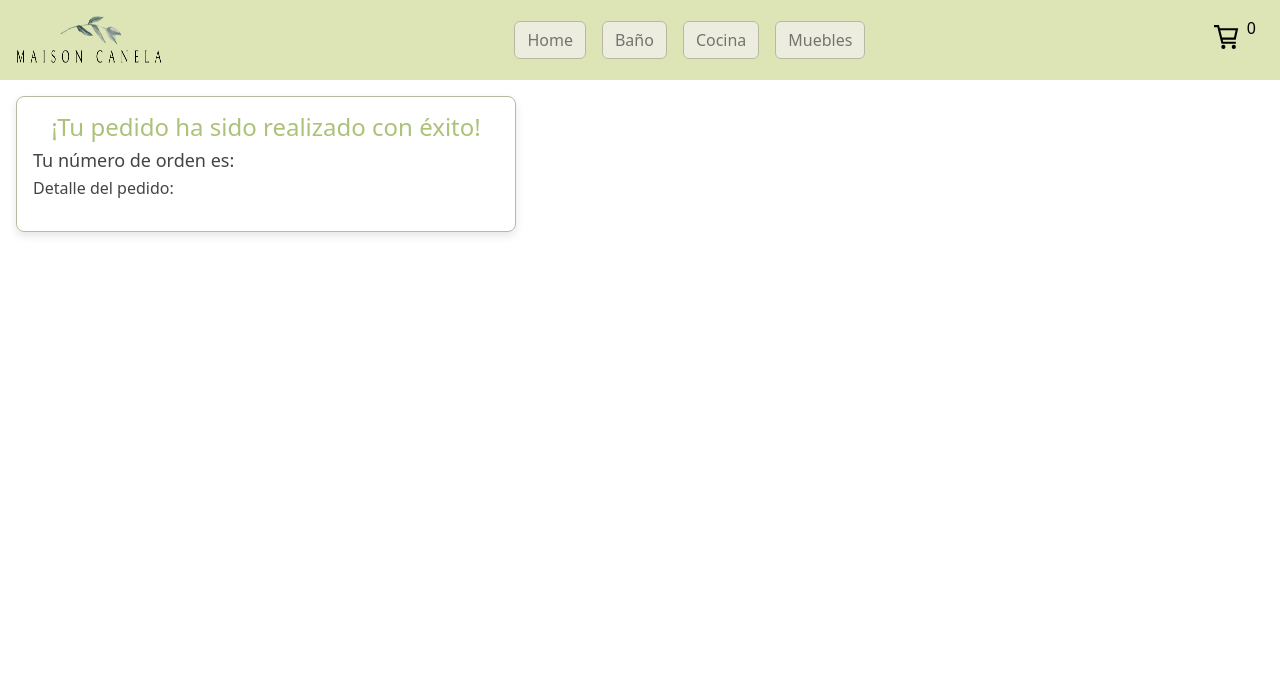
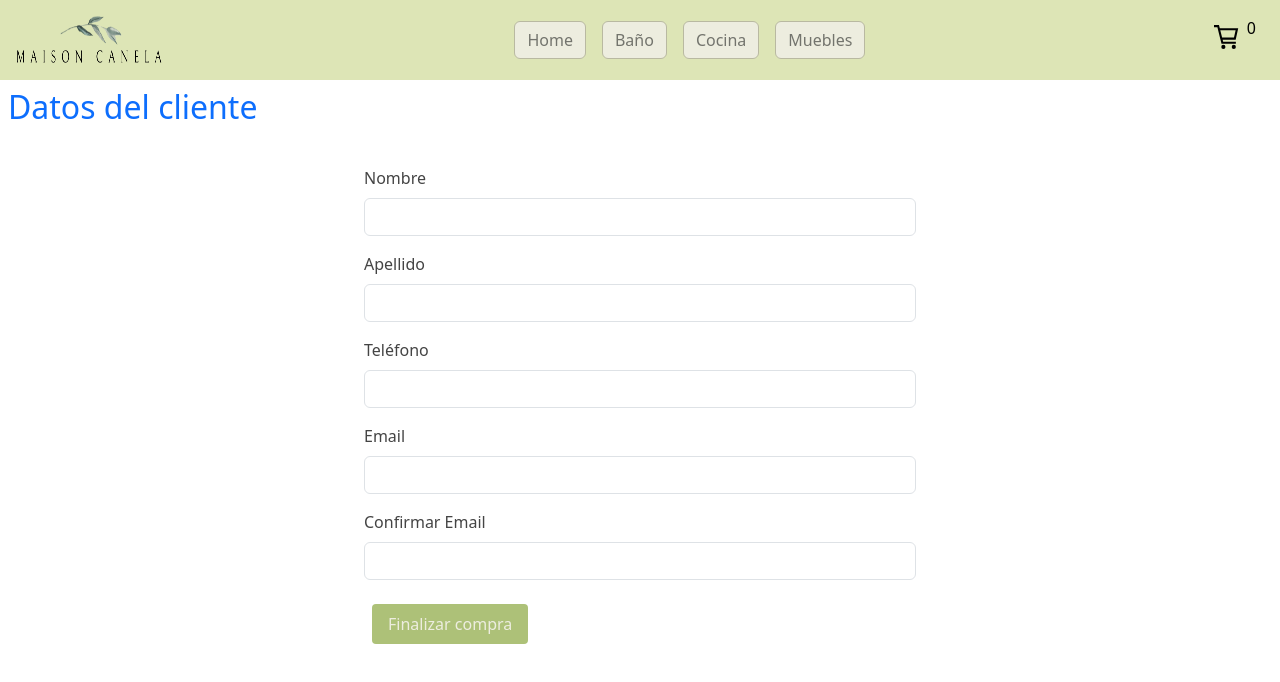
Before and after one commit to LunaHeuguerot/maison-canela, a React (Vite) app: page /confirmar-compra in a window 1280 px wide. Shown: the top 682 px of the page. Built offline with nearby package versions, Linux system fonts and the light colour scheme.

Commit message:
cambios form y firebasecontext

```diff
--- a/src/components/Cart/Cart.jsx
+++ b/src/components/Cart/Cart.jsx
@@ -7,7 +7,7 @@ import "./Cart.css";
 
 export const Cart = () => {
   const navigate = useNavigate();
-  const { cartItems, totalCart, removeItem, updateItemQuantity } = useContext(CartContext);
+  const { cartItems, totalCartItems, removeItem, updateItemQuantity } = useContext(CartContext);
 
   //FORM
   const { addOrderDB } = useContext(FirebaseContext);
@@ -26,13 +26,14 @@ export const Cart = () => {
     } else {
       navigate("/confirmar-compra");
     }
+
   };
 
   //FORM
   const handleForm = (e) => {
     e.preventDefault();
 
-    addOrderDB(cartItems, {name, email}, totalCart);
+    addOrderDB(cartItems, {name, email}, totalCartItems);
 
     setName("");
     setEmail("");
@@ -55,32 +56,14 @@ export const Cart = () => {
             <button onClick={() => removeItem(item.id)}>Eliminar</button>
           </div>
         ))}
-      <p style={{ fontWeight:"bold", color:"#444444", fontSize: "larger" }}>Total del carrito: ${totalCart}</p>
+      <p style={{ fontWeight:"bold", color:"#444444", fontSize: "larger" }}>Total del carrito: ${totalCartItems}</p>
+      <div>
+        <button onClick={handleConfirmOrder}>Confirmar compra</button>
+      </div>
       </div>
 
-      <div className="cart-form">
-        <form onSubmit={handleForm}>
-          <label>
-            Nombre:
-            <input
-              type="text"
-              value={name}
-              onChange={(e) => setName(e.target.value)}
-              />
-          </label>
-          <br />
-          <label>
-            Email:
-            <input
-              type="email"
-              value={email}
-              onChange={(e) => setEmail(e.target.value)}
-              />
-          </label>
-          <br />
-          <button onClick={handleConfirmOrder}>Confirmar compra</button>
-        </form>
-      </div>
+
+
 
     </div>
   );
--- /dev/null
+++ b/src/components/Form/Form.css
@@ -0,0 +1,41 @@
+/* form.css */
+
+.form-container {
+    width: 100%;
+    max-width: 600px;
+    margin: auto;
+  }
+
+  .form-label {
+    display: block;
+    margin-bottom: 8px;
+    color: #444444;
+  }
+
+  .form-input {
+    width: 100%;
+    padding: 8px;
+    margin-bottom: 16px;
+    border: 1px solid #B9B9A1;
+    border-radius: 4px;
+  }
+
+  .form-input.is-invalid {
+    border-color: #dc3545;
+  }
+
+  .form-button {
+    width: auto;
+    color: #EDEDDF;
+    background-color: #ADC178;
+    border-color: #73746D;
+    padding: 8px 16px;
+    border: none;
+    border-radius: 4px;
+    cursor: pointer;
+  }
+
+  .form-button:hover {
+    color: #DDE5B6;
+    background-color: #73746D;
+  }
--- a/src/components/Form/Form.jsx
+++ b/src/components/Form/Form.jsx
@@ -1,44 +1,125 @@
 import { useContext, useState } from "react";
 import { FirebaseContext } from "../../context/FirebaseContext";
 import { CartContext } from "../../context/CartContext";
+import "./Form.css";
 
-export const Form = () => {
-  const { addOrderDB } = useContext(FirebaseContext);
-  const {cartItems, totalCart } = useContext(CartContext);
-  const [name, setName] = useState("");
-  const [email, setEmail] = useState("");
+export const Form = ({ cartItems, totalCartItems }) => {
 
-  const handleForm = (e) => {
-    e.preventDefault();
+    const { addOrderDB } = useContext(FirebaseContext)
+    const { clearCartItems, setTotalQuantity } = useContext(CartContext)
 
-    addOrderDB(cartItems, {name, email}, totalCart);
+    const [name, setName] = useState("")
+    const [surname, setSurname] = useState("")
+    const [phone, setPhone] = useState("")
+    const [email, setEmail] = useState("")
+    const [confirmEmail, setConfirmEmail] = useState("")
+    const [emailError, setEmailError] = useState("")
+    const [orderInfo, setOrderInfo] = useState(null)
 
-    setName("");
-    setEmail("");
-  };
+    const handleForm = async (e) => {
+        e.preventDefault()
 
-  return (
-    <div>
-      <form onSubmit={handleForm}>
-        <label>
-          Nombre:
+        if (email !== confirmEmail) {
+            setEmailError("El correo de confirmación no coincide con el original")
+            return
+        }
+        setEmailError("")
+
+        const userData = { name, surname, phone, email }
+        const orderId = await addOrderDB(cartItems, userData, total)
+
+        setOrderInfo({
+            orderId,
+            items: cartItems,
+            total: totalCartItems,
+        })
+
+        clearCartItems()
+        setTotalQuantity(0)
+
+        setName("")
+        setSurname("")
+        setPhone("")
+        setEmail("")
+        setConfirmEmail("")
+    }
+
+    return (
+        <div className="form-container">
+      <form className="p-4" onSubmit={handleForm}>
+        <div className="mb-3">
+          <label htmlFor="name" className="form-label">
+            Nombre
+          </label>
           <input
             type="text"
+            className="form-control"
+            id="name"
             value={name}
             onChange={(e) => setName(e.target.value)}
           />
-        </label>
-        <br />
-        <label>
-          Email:
+        </div>
+
+        <div className="mb-3">
+          <label htmlFor="surname" className="form-label">
+            Apellido
+          </label>
+          <input
+            type="text"
+            className="form-control"
+            id="surname"
+            value={surname}
+            onChange={(e) => setSurname(e.target.value)}
+          />
+        </div>
+
+        <div className="mb-3">
+          <label htmlFor="phone" className="form-label">
+            Teléfono
+          </label>
+          <input
+            type="text"
+            className="form-control"
+            id="phone"
+            value={phone}
+            onChange={(e) => setPhone(e.target.value)}
+          />
+        </div>
+
+        <div className="mb-3">
+          <label htmlFor="email" className="form-label">
+            Email
+          </label>
           <input
             type="email"
+            className={`form-control ${emailError && 'is-invalid'}`}
+            id="email"
             value={email}
-            onChange={(e) => setEmail(e.target.value)}
+            onChange={(e) => {
+              setEmail(e.target.value);
+              setEmailError('');
+            }}
           />
+        </div>
+
+        <label htmlFor="confirmEmail" className="form-label">
+          Confirmar Email
         </label>
-        <br />
-        <button type="submit">Enviar</button>
+        <input
+          type="email"
+          className={`form-control ${emailError && 'is-invalid'}`}
+          id="confirmEmail"
+          value={confirmEmail}
+          onChange={(e) => {
+            setConfirmEmail(e.target.value);
+            setEmailError('');
+          }}
+        />
+        {emailError && <div className="invalid-feedback">{emailError}</div>}
+
+        <button type="submit" className="btn btn-primary m-2 form-button">
+          Finalizar compra
+        </button>
       </form>
     </div>
   );
--- a/src/components/ItemListContainer/ItemListContainer.jsx
+++ b/src/components/ItemListContainer/ItemListContainer.jsx
@@ -1,24 +1,47 @@
-import { useContext, useEffect } from "react";
+import { collection, getDocs, query, where, doc, getDoc } from "firebase/firestore";
+import { useEffect, useState } from "react";
+import {db} from "../../config/firebaseConfig";
+import { ItemList } from "../ItemList/ItemList";
 import { useParams } from "react-router-dom";
-// import { CartContext } from "../../context/CartContext";
-import { FirebaseContext } from "../../context/FirebaseContext";
-import { ItemList } from "../ItemList/ItemList";
 import styles from "./ItemListContainer.module.css";
 
 export const ItemListContainer = () => {
-  const { product, products, isLoading, getProductsDB, getProductById } = useContext(FirebaseContext);
-  // const { totalQuantity } = useContext(CartContext);
+  const { category } = useParams()
 
-  const { category } = useParams();
+    const [products, setProducts] = useState([])
+    const [isLoading, setIsLoading] = useState(true)
+    const [setProduct] = useState(null)
 
+    const getProductsDB = async (category) => {
+        const myProducts = category
+            ? query(collection(db, "products"), where("category", "==", category))
+            : query(collection(db, "products"))
+        const resp = await getDocs(myProducts)
+        if (resp.size === 0) {
+        }
 
-  useEffect(() => {
-    getProductsDB(category);
-    getProductById("");
+        const productList = resp.docs.map((doc) => ({ id: doc.id, ...doc.data() }))
+        setProducts(productList)
+        setIsLoading(false)
+    }
 
-    console.log(product)
+    const getProductById = async (id) => {
+        const productRef = doc(db, "products", id)
+        const resp = await getDoc(productRef)
+        if (resp.exists()) {
+            const prod = {
+                id: resp.id,
+                ...resp.data()
+            }
+            setProduct(prod)
+        }
+    }
 
-  }, [category]);
+    useEffect(() => {
+        setIsLoading(true)
+        getProductsDB(category)
+        getProductById(" ")
+    }, [category])
 
     return <>{isLoading ? <div className="text-center"><img className={`${styles.loading}`} src="/img/loading.gif" alt="" /></div> : <ItemList products={products} />}</>;
   };
--- a/src/components/Order/Order.jsx
+++ b/src/components/Order/Order.jsx
@@ -1,22 +1,35 @@
-import { useContext } from "react";
-import { FirebaseContext } from "../../context/FirebaseContext";
+import { useContext, useState } from "react";
 import { CartContext } from "../../context/CartContext";
+import { Form } from "../Form/Form";
 import "./Order.css";
 
 export const Order = () => {
-  const { orderID } = useContext(FirebaseContext);
-  const { cartItems, totalCart } = useContext(CartContext);
+  const { cartItems, totalCart } = useContext(CartContext)
 
-  return (
-    <div className="order-container">
-      <h2 className="order-title">¡Tu pedido ha sido realizado con éxito!</h2>
-      <h3 className="order-number">Tu número de orden es: {orderID}</h3>
-      <h5 className="order-details">Detalle del pedido:</h5>
-      <ul>
-        {cartItems.map((item) => (
-          <li key={item.id} className="order-item">{item.quantity} - {item.name}</li>
-        ))}
-      </ul>
-    </div>
-  )
+const [userData, setUserData] = useState({
+  name: "",
+  surname: "",
+  phone: "",
+  email: "",
+})
+
+const handleFormChange = (e) => {
+  setUserData({
+      ...userData,
+      [e.target.name]: e.target.value,
+  })
 }
+
+return (
+  <div>
+      <h2 className="text-primary m-2">Datos del cliente</h2>
+
+      <Form
+          userData={userData}
+          onFormChange={handleFormChange}
+          cartItems={cartItems}
+          total={totalCart}
+      />
+  </div>
+)
+}
--- a/src/context/CartContext.jsx
+++ b/src/context/CartContext.jsx
@@ -1,99 +1,91 @@
-import React, { createContext, useContext, useEffect, useState } from 'react';
+import { createContext, useContext, useEffect, useState } from "react"
 
-
-export const CartContext = createContext(null);
-
+export const CartContext = createContext(null)
 
 export const useCart = () => {
-  const context = useContext(CartContext);
+    const context = useContext(CartContext)
     if (!context) {
-    throw new Error('useCart must be used within a CartContextProvider');
+        throw new Error('useCart should be used within a CartContextProvider')
     }
-  return context;
-};
-
+    return context
+}
 
 export const CartContextProvider = ({ children }) => {
+    const storedCartItems = JSON.parse(localStorage.getItem('cartItems')) || []
 
-  const storedCart = JSON.parse(localStorage.getItem('cartItems')) || [];
-
-
-  const [cartItems, setCartItems] = useState(storedCart);
-
-  const [totalCart, setTotalCart] = useState(0);
-
-  const [totalQuantity, setTotalQuantity] = useState(0);
+    const [cartItems, setCartItems] = useState(storedCartItems)
+    const [totalCartItems, setTotalCartItems] = useState(0)
+    const [totalQuantity, setTotalQuantity] = useState(0)
 
     const addItem = (item, quantity) => {
-    const { id, name, description, img, price, category } = item;
-    const index = cartItems.findIndex((product) => product.id === id);
+        const { id, name, price, category, description, image } = item
+        const index = cartItems.findIndex((product) => product.id === id)
 
         if (index !== -1) {
-      const cartItemsCopy = [...cartItems];
-      cartItemsCopy[index].quantity += quantity;
-      cartItemsCopy[index].subTotal = cartItemsCopy[index].quantity * cartItemsCopy[index].price;
-      setCartItems(cartItemsCopy);
+            const cartItemsCopy = [...cartItems]
+            cartItemsCopy[index].quantity += quantity
+            cartItemsCopy[index].subTotal = cartItemsCopy[index].quantity * cartItemsCopy[index].price
+            setCartItems(cartItemsCopy)
         } else {
             const newItem = {
                 id,
                 name,
-        description,
-        img,
                 price,
                 category,
+                description,
+                image,
                 quantity,
                 subTotal: quantity * price,
-      };
+            }
 
-      setCartItems([...cartItems, newItem]);
+            setCartItems([...cartItems, newItem])
         }
-  };
+    }
 
     const removeItem = (id) => {
-    const arrayFilter = cartItems.filter((item) => item.id !== id);
-    setCartItems(arrayFilter);
-  };
+        const arrayFilter = cartItems.filter((item) => item.id !== id)
+        setCartItems(arrayFilter)
+    }
 
     const clearCartItems = () => {
-    setCartItems([]);
-  };
+        setCartItems([])
+    }
 
     const updateItemQuantity = (id, newQuantity) => {
         const updatedCartItems = cartItems.map((item) =>
-      item.id === id ? { ...item, quantity: newQuantity, subTotal: newQuantity * item.price } : item
-    );
-
-    setCartItems(updatedCartItems);
-  };
+            item.id === id ? { ...item, quantity: newQuantity, subTotal: newQuantity * item.price } : item)
+        setCartItems(updatedCartItems)
+    }
 
     const handleTotal = () => {
-    const total = cartItems.reduce((suma, item) => suma + item.subTotal, 0);
-    setTotalCart(total);
-  };
+        const total = cartItems.reduce((acum, item) => acum + item.subTotal, 0)
+        setTotalCartItems(total)
+    }
 
     const handleTotalQuantity = () => {
-    const total = cartItems.reduce((suma, item) => suma + item.quantity, 0);
-    setTotalQuantity(total);
-  };
+        const total = cartItems.reduce((acum, item) => acum + item.quantity, 0)
+        setTotalQuantity(total)
+    }
 
     useEffect(() => {
-    handleTotal();
-    handleTotalQuantity();
-  }, [cartItems]);
+        handleTotal()
+        handleTotalQuantity()
+    }, [cartItems])
 
     useEffect(() => {
-    localStorage.setItem('cartItems', JSON.stringify(cartItems));
-  }, [cartItems]);
+        localStorage.setItem('cartItems', JSON.stringify(cartItems))
+    }, [cartItems])
 
     const contextValue = {
         cartItems,
-    totalCart,
+        totalCartItems,
         totalQuantity,
         addItem,
         removeItem,
         clearCartItems,
         updateItemQuantity,
-  };
+        setTotalQuantity,
+    }
 
-  return <CartContext.Provider value={contextValue}>{children}</CartContext.Provider>;
-};
+    return <CartContext.Provider value={contextValue}>{children}</CartContext.Provider>
+}
```
Also changed, not shown: src/App.jsx (+8 -8 lines), src/context/FirebaseContext.jsx (+17 -61 lines). Lines whose indentation alone changed are shown as unchanged.
